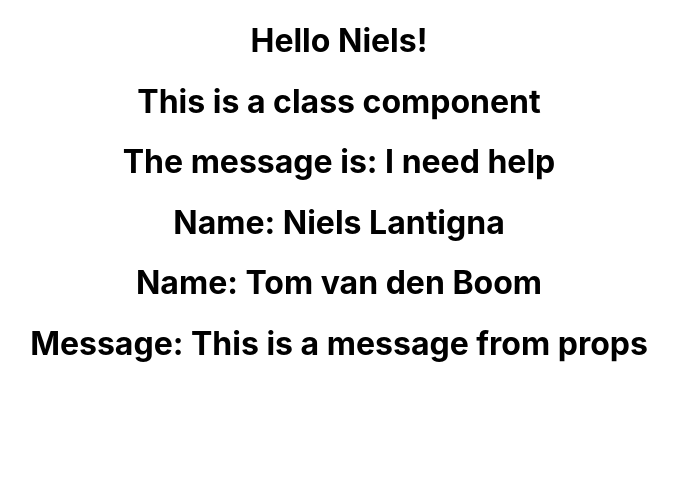
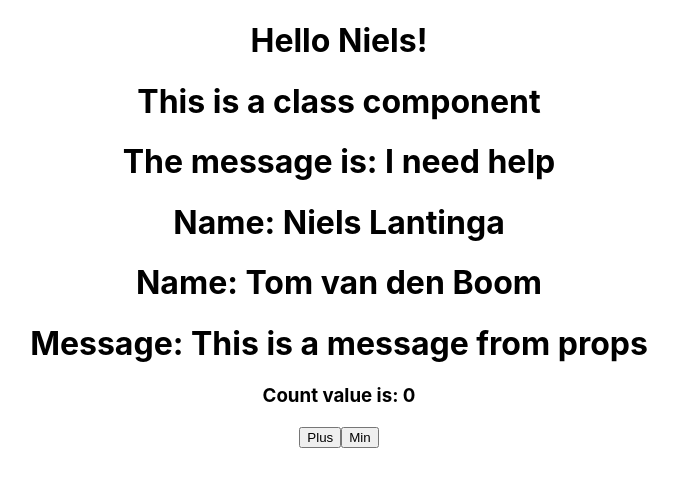
Before and after one commit to ByNielsLantinga/react-oefenen, a React (Create React App) app in the folder react-/: page / in a window 1280 px wide. Shown: the top 486 px of the page, without its empty margins (301-979 px from the left). Built offline with nearby package versions, Linux system fonts and the light colour scheme.

Commit message:
state gebruikt in Counter, ik heb hierna zelf de min functie/method gemaakt

```diff
--- a/react-/src/App.js
+++ b/react-/src/App.js
@@ -4,6 +4,7 @@ import Message from "./components/Message";
 import Help from "./components/Help";
 import Profile from "./components/Profile";
 import Classcomp from './components/Classcomp';
+import Counter from './components/Counter';
 
 function App() {
   return (
@@ -11,9 +12,10 @@ function App() {
       <Hello/>
       <Message/>
       <Help/>
-      <Profile name="Niels" lastname="Lantigna"/>
+      <Profile name="Niels" lastname="Lantinga"/>
       <Profile name="Tom" lastname="van den Boom"/>
       <Classcomp messagecontent="This is  a message from props "/>
+      <Counter/>
     </div>
   );
 }
--- /dev/null
+++ b/react-/src/components/Counter.js
@@ -0,0 +1,35 @@
+import { Component } from "react";
+
+class Counter extends Component{
+    constructor(){
+        super();
+        this.state = {
+            counter: 0,
+        }
+    }
+
+    increment(){
+        this.setState({
+            counter: this.state.counter + 1,
+        });
+    }
+
+    decrement(){
+        this.setState({
+            counter: this.state.counter - 1,
+        })
+    }
+
+    render(){
+        return (
+            <div>
+                <h3>Count value is: {this.state.counter}</h3>
+                <button onClick={()=> this.increment()}>Plus</button>
+                <button onClick={()=> this.decrement()}>Min</button>
+            </div>
+        );
+
+    }
+}
+
+export default Counter;
```
